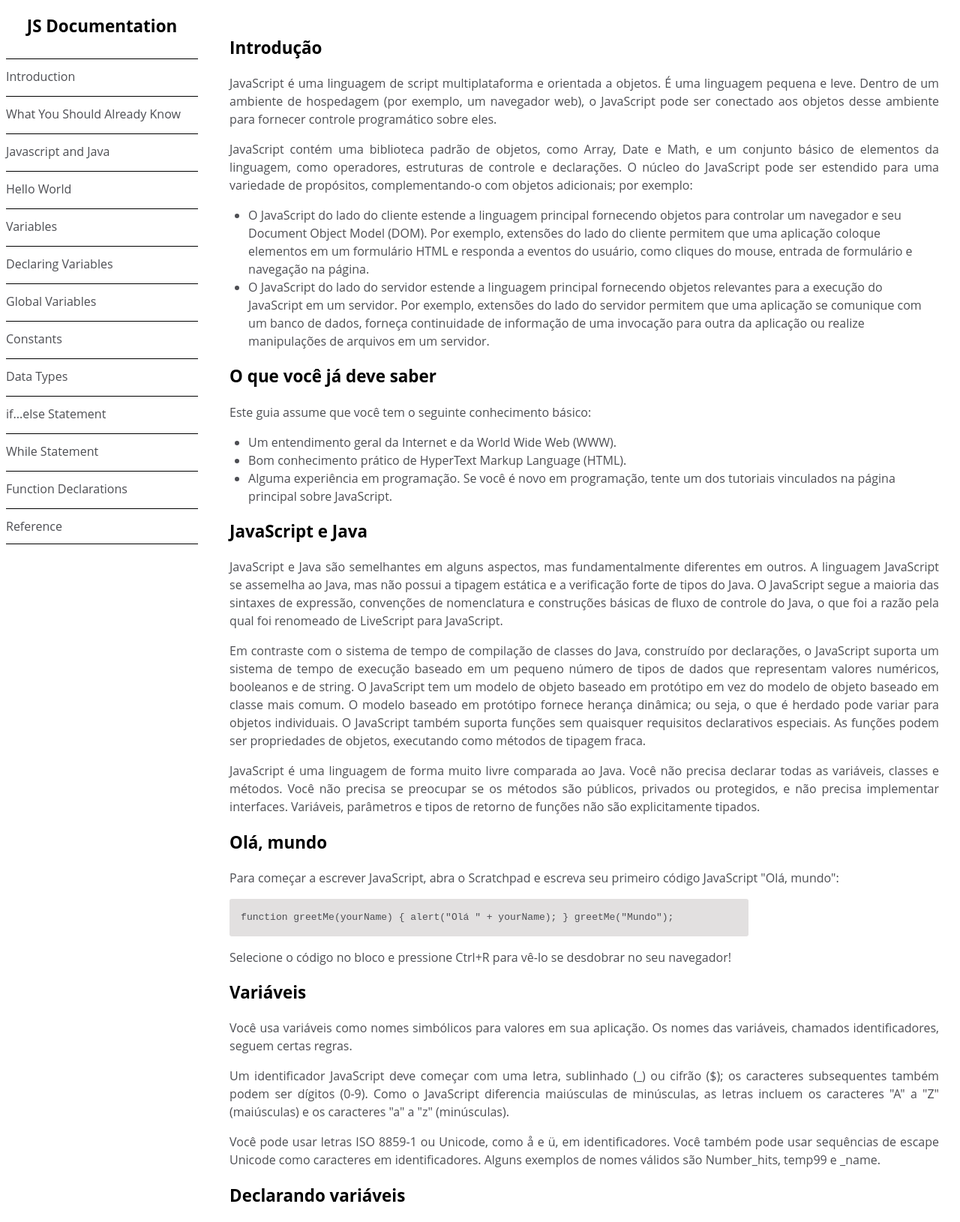
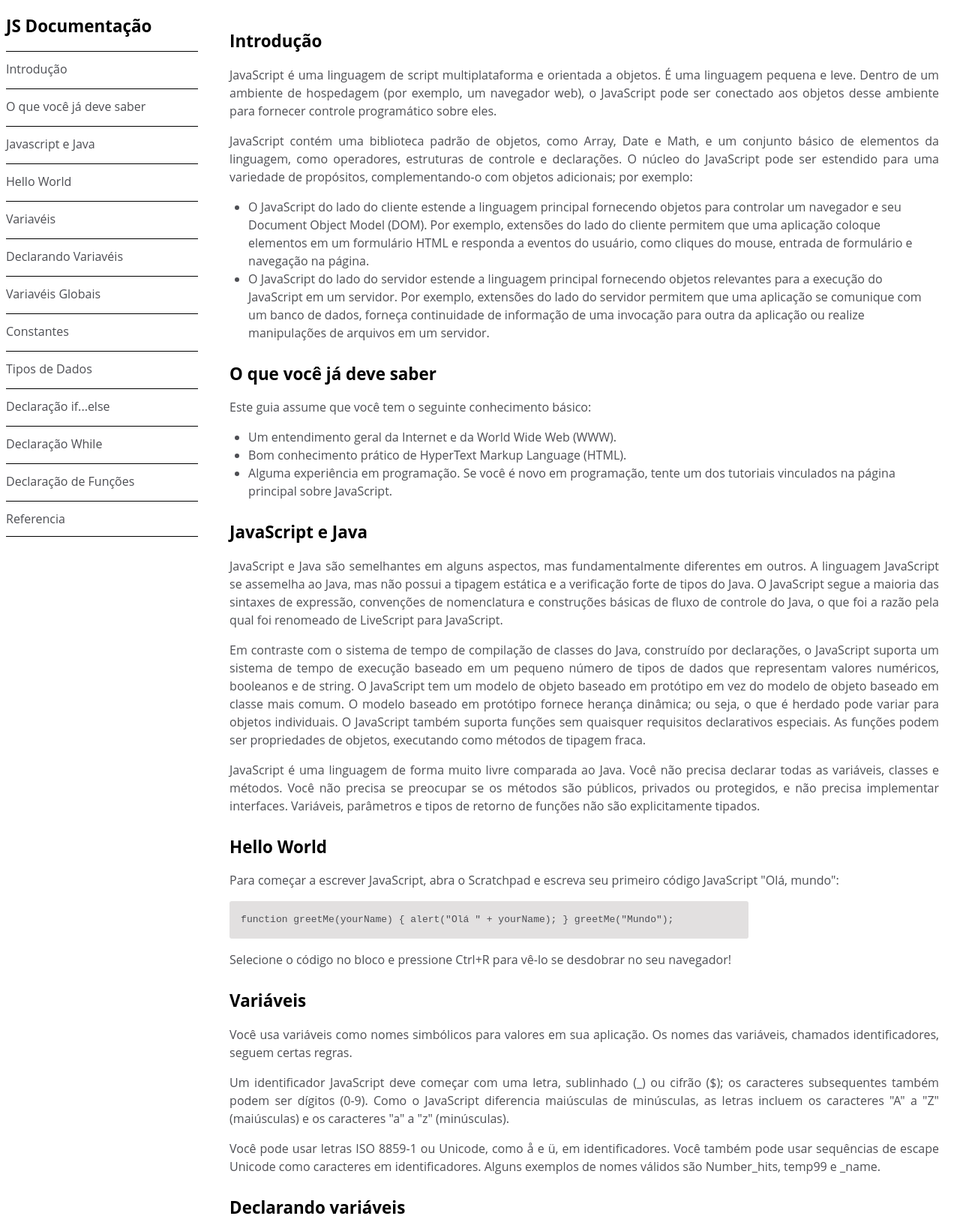
Before and after one commit to remyfonseca/freecodecamp-WebDesign, a plain HTML site: page technicalDocumentationPage/index.html in a window 1280 px wide. Shown: the top 1630 px of the page at 75% size. Drawn offline with Linux system fonts and the light colour scheme.

Commit message:
att technicalDocumentationPage

```diff
--- a/technicalDocumentationPage/index.html
+++ b/technicalDocumentationPage/index.html
@@ -8,26 +8,26 @@
 </head>
 <body>
     <nav id="navbar">
-        <header>JS Documentation</header>
+        <header>JS Documentação</header>
         <ul id="ul-navbar">
-            <li><a href="#Introduction" class="nav-link">Introduction</a></li>
-            <li><a href="#What_you_should_already_know" class="nav-link">What You Should Already Know</a></li>
-            <li><a href="#JavaScript_and_Java" class="nav-link">Javascript and Java</a></li>
+            <li><a href="#Introducao" class="nav-link">Introdução</a></li>
+            <li><a href="#O_que_voce_ja_deve_saber" class="nav-link">O que você já deve saber</a></li>
+            <li><a href="#JavaScript_e_Java" class="nav-link">Javascript e Java</a></li>
             <li><a href="#Hello_world" class="nav-link">Hello World</a></li>
-            <li><a href="#Variables" class="nav-link">Variables</a></li>
-            <li><a href="#Declaring_variables" class="nav-link">Declaring Variables</a></li>
-            <li><a href="#Global_variables" class="nav-link">Global Variables</a></li>
-            <li><a href="#Constants" class="nav-link">Constants</a></li>
-            <li><a href="#Data_types" class="nav-link">Data Types</a></li>
-            <li><a href="#if...else_statement" class="nav-link">if...else Statement</a></li>
-            <li><a href="#While_statement" class="nav-link">While Statement</a></li>
-            <li><a href="#Function_declarations" class="nav-link">Function Declarations</a></li>
-            <li class="last-new-link"><a href="#Reference" class="nav-link ">Reference</a></li>
+            <li><a href="#Variaveis" class="nav-link">Variavéis</a></li>
+            <li><a href="#Declarando_variaveis" class="nav-link">Declarando Variavéis</a></li>
+            <li><a href="#Variaveis_Globais" class="nav-link">Variavéis Globais</a></li>
+            <li><a href="#Constantes" class="nav-link">Constantes</a></li>
+            <li><a href="#Tipos_dados" class="nav-link">Tipos de Dados</a></li>
+            <li><a href="#Declaracao_if_else" class="nav-link">Declaração if...else</a></li>
+            <li><a href="#Declaracao_While" class="nav-link">Declaração While</a></li>
+            <li><a href="#Declaracao_Funcoes" class="nav-link">Declaração de Funções</a></li>
+            <li class="last-new-link"><a href="#Referencia" class="nav-link ">Referencia</a></li>
         </ul>
     </nav>
     <main id="main-doc">
-        <section class="main-section" id="Introduction">
-            <h2>Introdução</h2>
+        <section class="main-section" id="Introducao">
+            <header>Introdução</header>
             <p>JavaScript é uma linguagem de script multiplataforma e orientada a objetos. É uma linguagem pequena e leve. Dentro de um ambiente de hospedagem (por exemplo, um navegador web), o JavaScript pode ser conectado aos objetos desse ambiente para fornecer controle programático sobre eles.</p>
             <p>JavaScript contém uma biblioteca padrão de objetos, como Array, Date e Math, e um conjunto básico de elementos da linguagem, como operadores, estruturas de controle e declarações. O núcleo do JavaScript pode ser estendido para uma variedade de propósitos, complementando-o com objetos adicionais; por exemplo:</p>
 
@@ -36,8 +36,8 @@
             <li>O JavaScript do lado do servidor estende a linguagem principal fornecendo objetos relevantes para a execução do JavaScript em um servidor. Por exemplo, extensões do lado do servidor permitem que uma aplicação se comunique com um banco de dados, forneça continuidade de informação de uma invocação para outra da aplicação ou realize manipulações de arquivos em um servidor.</li>
           </ul>
         </section>
-        <section class="main-section" id="What_you_should_already_know">
-            <h2>O que você já deve saber</h2>
+        <section class="main-section" id="O_que_voce_ja_deve_saber">
+            <header>O que você já deve saber</header>
             <p>Este guia assume que você tem o seguinte conhecimento básico:</p>
             <ul>
                 <li>Um entendimento geral da Internet e da World Wide Web (WWW).</li>
@@ -45,14 +45,14 @@
                 <li>Alguma experiência em programação. Se você é novo em programação, tente um dos tutoriais vinculados na página principal sobre JavaScript.</li>
             </ul>
         </section>
-        <section class="main-section" id="JavaScript_and_Java">
-            <h2>JavaScript e Java</h2>
+        <section class="main-section" id="JavaScript_e_Java">
+            <header>JavaScript e Java</header>
             <p>JavaScript e Java são semelhantes em alguns aspectos, mas fundamentalmente diferentes em outros. A linguagem JavaScript se assemelha ao Java, mas não possui a tipagem estática e a verificação forte de tipos do Java. O JavaScript segue a maioria das sintaxes de expressão, convenções de nomenclatura e construções básicas de fluxo de controle do Java, o que foi a razão pela qual foi renomeado de LiveScript para JavaScript.</p>
             <p>Em contraste com o sistema de tempo de compilação de classes do Java, construído por declarações, o JavaScript suporta um sistema de tempo de execução baseado em um pequeno número de tipos de dados que representam valores numéricos, booleanos e de string. O JavaScript tem um modelo de objeto baseado em protótipo em vez do modelo de objeto baseado em classe mais comum. O modelo baseado em protótipo fornece herança dinâmica; ou seja, o que é herdado pode variar para objetos individuais. O JavaScript também suporta funções sem quaisquer requisitos declarativos especiais. As funções podem ser propriedades de objetos, executando como métodos de tipagem fraca.</p>
             <p>JavaScript é uma linguagem de forma muito livre comparada ao Java. Você não precisa declarar todas as variáveis, classes e métodos. Você não precisa se preocupar se os métodos são públicos, privados ou protegidos, e não precisa implementar interfaces. Variáveis, parâmetros e tipos de retorno de funções não são explicitamente tipados.</p>
         </section>
         <section class="main-section" id="Hello_world">
-            <h2>Olá, mundo</h2>
+            <header>Hello World</header>
             <p>Para começar a escrever JavaScript, abra o Scratchpad e escreva seu primeiro código JavaScript "Olá, mundo":</p>
             <code>function greetMe(yourName) {
                     alert("Olá " + yourName);
@@ -61,14 +61,14 @@
             </code>
             <p>Selecione o código no bloco e pressione Ctrl+R para vê-lo se desdobrar no seu navegador!</p>
         </section>
-        <section class="main-section" id="Variables">
-            <h2>Variáveis</h2>
+        <section class="main-section" id="Variaveis">
+            <header>Variáveis</header>
             <p>Você usa variáveis como nomes simbólicos para valores em sua aplicação. Os nomes das variáveis, chamados identificadores, seguem certas regras.</p>
             <p>Um identificador JavaScript deve começar com uma letra, sublinhado (_) ou cifrão ($); os caracteres subsequentes também podem ser dígitos (0-9). Como o JavaScript diferencia maiúsculas de minúsculas, as letras incluem os caracteres "A" a "Z" (maiúsculas) e os caracteres "a" a "z" (minúsculas).</p>
             <p>Você pode usar letras ISO 8859-1 ou Unicode, como å e ü, em identificadores. Você também pode usar sequências de escape Unicode como caracteres em identificadores. Alguns exemplos de nomes válidos são Number_hits, temp99 e _name.</p>
         </section>
-        <section class="main-section" id="Declaring_variables">
-            <h2>Declarando variáveis</h2>
+        <section class="main-section" id="Declarando_variaveis">
+            <header>Declarando variáveis</header>
             <p>Você pode declarar uma variável de três maneiras:</p>
             <ul>
                 <li>Com a palavra-chave var. Por exemplo,</li>
@@ -82,14 +82,13 @@
                 <li>Essa sintaxe pode ser usada para declarar uma variável local de escopo de bloco. Veja o escopo da variável abaixo.</li>
             </ul>
         </section>
-
-        <section class="main-section" id="Global_variables">
-            <h2>Variáveis globais</h2>
+        <section class="main-section" id="Variaveis_Globais">
+            <header>Variáveis globais</header>
             <p>Variáveis globais são, na verdade, propriedades do objeto global. Em páginas web, o objeto global é window, então você pode definir e acessar variáveis globais usando a sintaxe window.variável.</p>
             <p>Consequentemente, você pode acessar variáveis globais declaradas em uma janela ou frame de outra janela ou frame, especificando o nome da janela ou frame. Por exemplo, se uma variável chamada phoneNumber for declarada em um documento, você pode se referir a essa variável de um iframe como parent.phoneNumber.</p>
         </section>
-        <section class="main-section" id="Constants">
-            <h2>Constantes</h2>
+        <section class="main-section" id="Constantes">
+            <header>Constantes</header>
             <p>Você pode criar uma constante nomeada e somente leitura com a palavra-chave const. A sintaxe de um identificador de constante é a mesma que a de um identificador de variável: deve começar com uma letra, sublinhado ou cifrão e pode conter caracteres alfabéticos, numéricos ou sublinhados.</p>
             <code>const PI = 3.14;</code>
             <p>Uma constante não pode mudar de valor por atribuição ou ser redeclarada enquanto o script estiver em execução. Ela deve ser inicializada com um valor.</p>
@@ -101,8 +100,8 @@
             <p>No entanto, os atributos do objeto não são protegidos, então a seguinte declaração é executada sem problemas.</p>
             <code>const MY_OBJECT = {"key": "value"}; MY_OBJECT.key = "otherValue";</code>
         </section>
-        <section class="main-section" id="Data_types">
-            <h2>Tipos de dados</h2>
+        <section class="main-section" id="Tipos_dados">
+            <header>Tipos de dados</header>
             <p>O padrão ECMAScript mais recente define sete tipos de dados:</p>
             <ul>
                 <li>Seis tipos de dados que são primitivos:</li>
@@ -118,8 +117,8 @@
             </ul>
             <p>Embora esses tipos de dados sejam relativamente poucos, eles permitem que você execute funções úteis em suas aplicações. Objetos e funções são os outros elementos fundamentais na linguagem. Você pode pensar em objetos como contêineres nomeados para valores, e funções como procedimentos que sua aplicação pode executar.</p>
         </section>
-        <section class="main-section" id="if...else_statement">
-            <h2>Declaração if...else</h2>
+        <section class="main-section" id="Declaracao_if_else">
+            <header>Declaração if...else</header>
             <p>Use a declaração if para executar uma declaração se uma condição lógica for verdadeira. Use a cláusula else opcional para executar uma declaração se a condição for falsa. Uma declaração if tem a seguinte aparência:</p>
             <code>if (condição) {
                         declaração_1;
@@ -129,8 +128,8 @@
             <p>condição pode ser qualquer expressão que avalie para true ou false. Veja Boolean para uma explicação do que avalia para true e false. Se a condição avaliar para true, declaração_1 é executada; caso contrário, declaração_2 é executada. declaração_1 e declaração_2 podem ser qualquer declaração, incluindo declarações if aninhadas.</p>
 
         </section>
-        <section class="main-section" id="While_statement">
-            <h2>Declaração while</h2>
+        <section class="main-section" id="Declaracao_While">
+            <header>Declaração while</header>
             <p>Uma declaração while executa suas declarações enquanto uma condição especificada for avaliada como verdadeira. Uma declaração while tem a seguinte aparência:</p>
             <code>while (condição) {
                         declaração;
@@ -149,8 +148,8 @@
             </ul>
             <p>Após completar o terceiro passe, a condição n < 3 não é mais verdadeira, então o loop termina.</p>
         </section>
-        <section class="main-section" id="Function_declarations">
-            <h2>Declarações de função</h2>
+        <section class="main-section" id="Declaracao_Funcoes">
+            <header>Declarações de função</header>
             <p>Uma definição de função (também chamada de declaração de função ou declaração de função) consiste na palavra-chave function, seguida por:</p>
             <ul>
                 <li>O nome da função.</li>
@@ -164,8 +163,8 @@
             <p>A função square recebe um argumento, chamado número. A função consiste em uma declaração que diz para retornar o argumento da função (ou seja, número) multiplicado por si mesmo. A declaração return especifica o valor retornado pela função.</p>
 
         </section>
-        <section class="main-section" id="Reference">
-            <h2>Referência</h2>
+        <section class="main-section" id="Referencia">
+            <header>Referência</header>
             <ul>
                 <li>Toda a documentação nesta página foi retirada de <a href="https://developer.mozilla.org/en-US/" target="_blank" >MDN</a></li>
             </ul>
--- a/technicalDocumentationPage/styles.css
+++ b/technicalDocumentationPage/styles.css
@@ -22,18 +22,15 @@ body{
     padding: 20px;
 }
 
-h2,header{
+header{
     color: black;
     font-size: 1.4em;
-    font-weight: thin;
+    font-weight: bold;
+    padding: 10px 0 0;
+    margin-bottom: 10px;
+    text-align: left;
 }
 
-header{
-    font-weight: bold;
-    padding: 10px;
-    margin-bottom: 10px;
-    text-align: center;
-}
 p{
     text-align: justify;
 }
```
